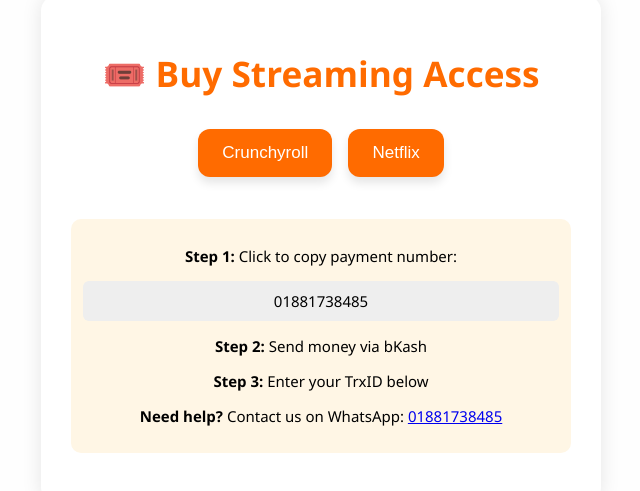
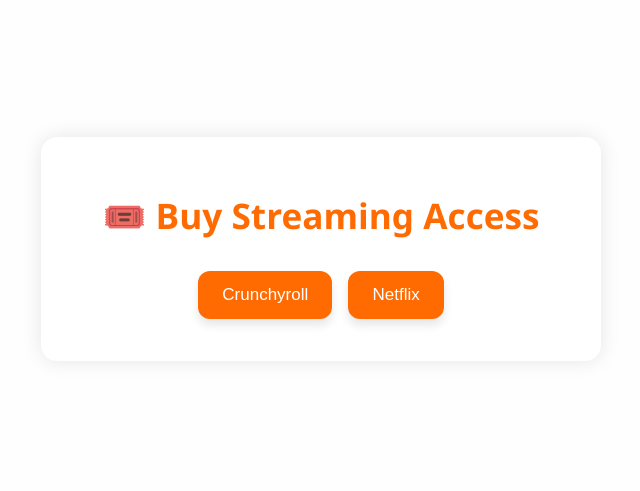
Before and after one commit to murshed61/crunchyroll-checkout-v2, a plain HTML site: page index.html in a window 1280 px wide. Shown: the part 151-642 px from the top of the page, without its empty margins (319-959 px from the left). Drawn offline with Linux system fonts and the light colour scheme.

Commit message:
Update index.html

```diff
--- a/index.html
+++ b/index.html
@@ -159,7 +159,7 @@
       <button class="service-btn" onclick="selectTier('shared')">Shared</button>
       <button class="service-btn" onclick="selectTier('personal')">Personal</button>
     </div>
-    <div id="pay-instructions" style="margin-top: 30px;">
+    <div id="pay-instructions" style="margin-top: 30px;display: none;">
   <div class="instructions">
       <p><strong>Step 1:</strong> Click to copy payment number:</p>
       <div class="copy-box" onclick="copyToClipboard('01881738485')">01881738485</div>
@@ -205,6 +205,7 @@
       const key = `${selectedService}_${selectedTier}`;
       price = pricing[key];
       document.getElementById("price").textContent = price;
+document.getElementById("pay-instructions").style.display = "block";
       document.getElementById("checkout").style.display = "block";
     }
 
```
